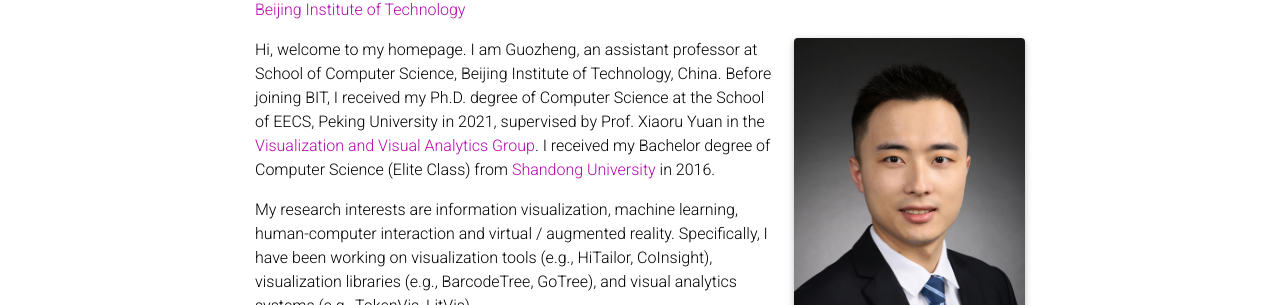
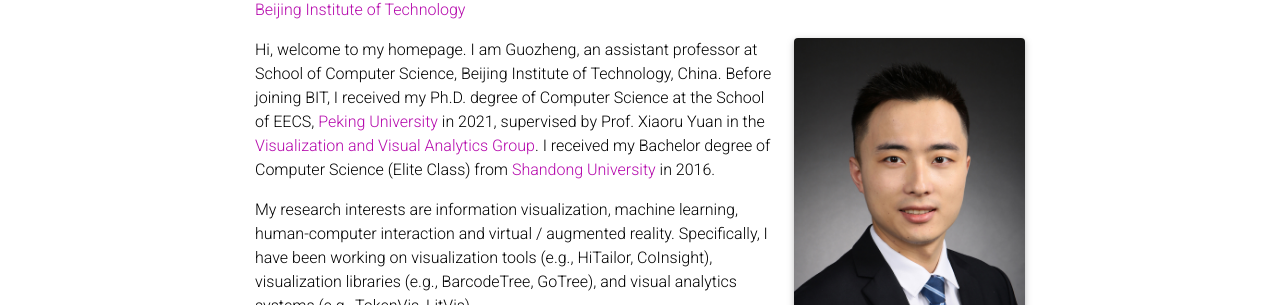
Before and after one commit to guozhengli2021/homepage, a Jekyll site: the page built from _pages/about.md, in a window 1280 px wide and 962 px high. Shown: the part 163-468 px from the top of the window. Built offline with Jekyll 4.4.1, drawn with Linux system fonts in a browser that asks for light colours; full-size pictures stand in for the smaller copies a plugin makes; emoji names are drawn with the system emoji font; comment, search, counter and statistics services are not loaded; a style sheet for code colours, icons or effects is not loaded; part of the change alters nothing that is shown.

```diff
--- a/_pages/about.md
+++ b/_pages/about.md
@@ -17,7 +17,7 @@ selected_papers: true # includes a list of papers marked as "selected={true}"
 social: false  # includes social icons at the bottom of the page
 ---
 
-Hi, welcome to my homepage. I am Guozheng, an assistant professor at School of Computer Science, Beijing Institute of Technology, China. Before joining BIT, I received my Ph.D. degree of Computer Science at the School of EECS, Peking University in 2021, supervised by Prof. Xiaoru Yuan in the <a href='https://vis.pku.edu.cn/wiki/'>Visualization and Visual Analytics Group</a>. I received my Bachelor degree of Computer Science (Elite Class) from <a href='https://en.sdu.edu.cn/'>Shandong University</a> in 2016.
+Hi, welcome to my homepage. I am Guozheng, an assistant professor at School of Computer Science, Beijing Institute of Technology, China. Before joining BIT, I received my Ph.D. degree of Computer Science at the School of EECS, <a href='https://english.pku.edu.cn/'>Peking University</a> in 2021, supervised by Prof. Xiaoru Yuan in the <a href='https://vis.pku.edu.cn/wiki/'>Visualization and Visual Analytics Group</a>. I received my Bachelor degree of Computer Science (Elite Class) from <a href='https://en.sdu.edu.cn/'>Shandong University</a> in 2016.
 
 My research interests are information visualization, machine learning, human-computer interaction and virtual / augmented reality. Specifically, I have been working on visualization tools (e.g., HiTailor, CoInsight), visualization libraries (e.g., BarcodeTree, GoTree), and visual analytics systems (e.g., TokenVis, LitVis).
 
```
